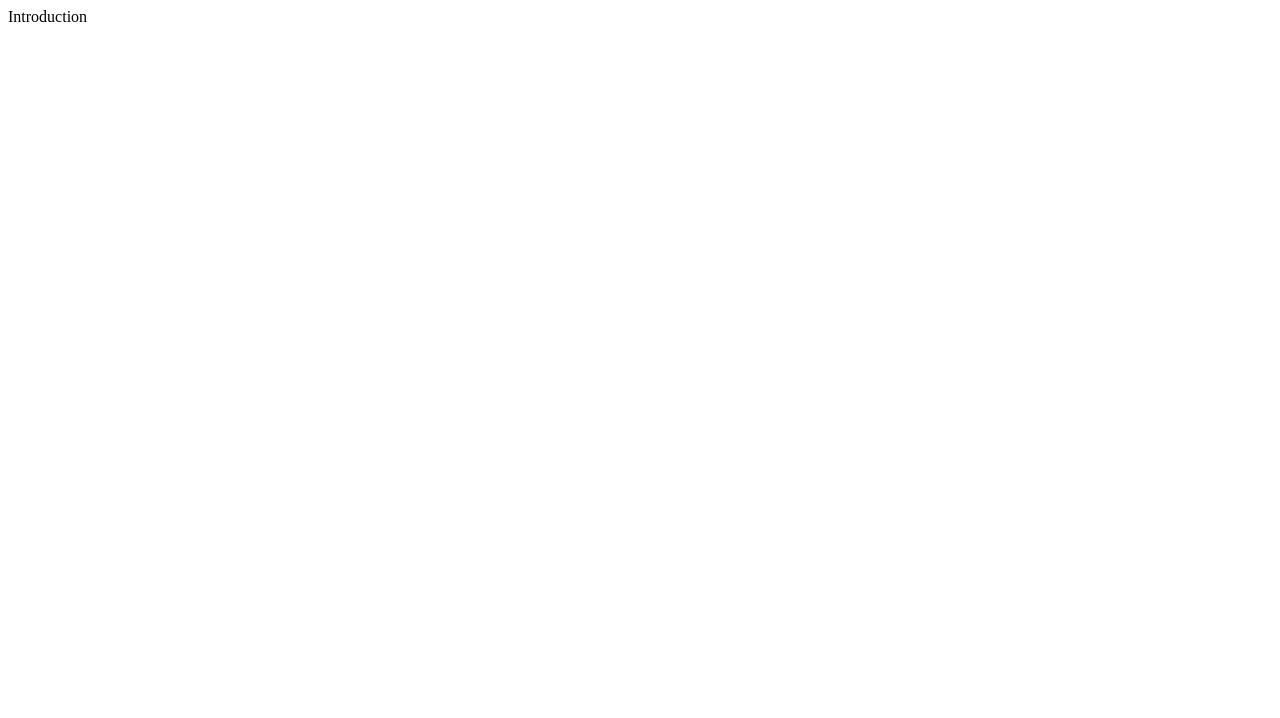
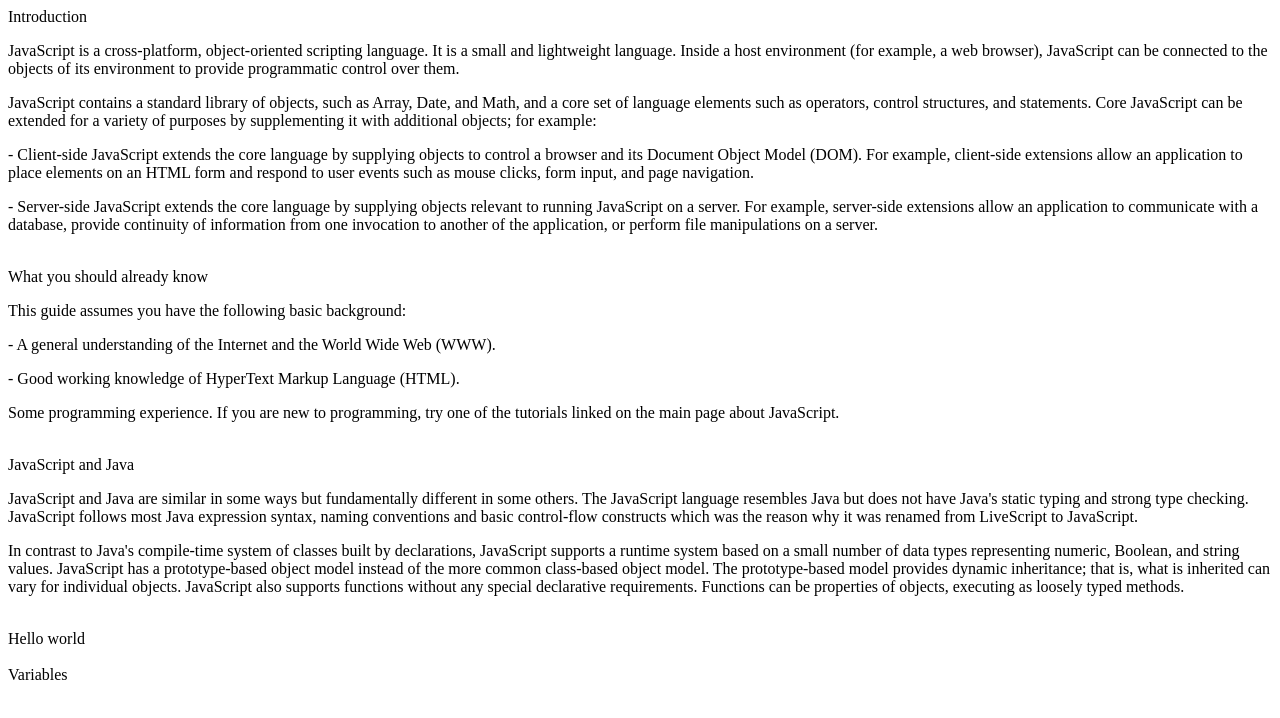
Before and after one commit to mirelapitt/Build-a-Technical-Documentation-Page, a plain HTML site: page babel/index.html in a window 1280 px wide. Drawn offline with Linux system fonts and the light colour scheme.

Commit message:
User Story 3 and 5

```diff
--- a/babel/index.html
+++ b/babel/index.html
@@ -10,15 +10,59 @@
     <main id="main-doc">
       <section class="main-section" id="Introduction">
         <header>Introduction</header>
+        <p>JavaScript is a cross-platform, object-oriented scripting language.
+          It is a small and lightweight language. Inside a host environment (for example,
+          a web browser), JavaScript can be connected to the objects of its environment to
+          provide programmatic control over them.</p>
+        <p>JavaScript contains a standard library of objects, such as Array, Date, and Math,
+          and a core set of language elements such as operators, control structures, and
+          statements. Core JavaScript can be extended for a variety of purposes by
+          supplementing it with additional objects; for example: </p>
+        <p>- Client-side JavaScript extends the core language by supplying objects to control
+          a browser and its Document Object Model (DOM). For example, client-side extensions
+          allow an application to place elements on an HTML form and respond to user events
+          such as mouse clicks, form input, and page navigation.</p>
+        <p>- Server-side JavaScript extends the core language by supplying objects relevant to
+          running JavaScript on a server. For example, server-side extensions allow an
+          application to communicate with a database, provide continuity of information
+          from one invocation to another of the application, or perform file manipulations
+          on a server. </p>
       </section>
-
-      <section class="main-section" id="What-you-should-already-know"></section>
-
-      <section class="main-section" id="JavaScript-and-Java"></section>
-
-      <section class="main-section" id="Hello-world"></section>
-
-      <section class="main-section" id="Variables"></section>
+      <br>
+      <section class="main-section" id="What-you-should-already-know">
+        <header>What you should already know</header>
+        <p>This guide assumes you have the following basic background:</p>
+        <p>- A general understanding of the Internet and the World Wide Web (WWW). </p>
+        <p>- Good working knowledge of HyperText Markup Language (HTML).</p>
+        <p>Some programming experience. If you are new to programming, try one of the
+          tutorials linked on the main page about JavaScript. </p>
+      </section>
+      <br>
+      <section class="main-section" id="JavaScript-and-Java">
+        <header>JavaScript and Java</header>
+        <p>JavaScript and Java are similar in some ways but fundamentally different in some
+          others. The JavaScript language resembles Java but does not have Java's static
+          typing and strong type checking. JavaScript follows most Java expression syntax,
+          naming conventions and basic control-flow constructs which was the reason why it
+          was renamed from LiveScript to JavaScript. </p>
+        <p>In contrast to Java's compile-time system of classes built by declarations,
+          JavaScript supports a runtime system based on a small number of data types
+          representing numeric, Boolean, and string values. JavaScript has a prototype-based
+          object model instead of the more common class-based object model. The prototype-based
+           model provides dynamic inheritance; that is, what is inherited can vary for
+           individual objects. JavaScript also supports functions without any special
+           declarative requirements. Functions can be properties of objects, executing as
+           loosely typed methods. </p>
+      </section>
+      <br>
+      <section class="main-section" id="Hello-world">
+        <header>Hello world</header>
+      </section>
+      <br>
+      <section class="main-section" id="Variables">
+        <header>Variables</header>
+      </section>
+      <br>
     </main>
   </body>
 </html>
```
